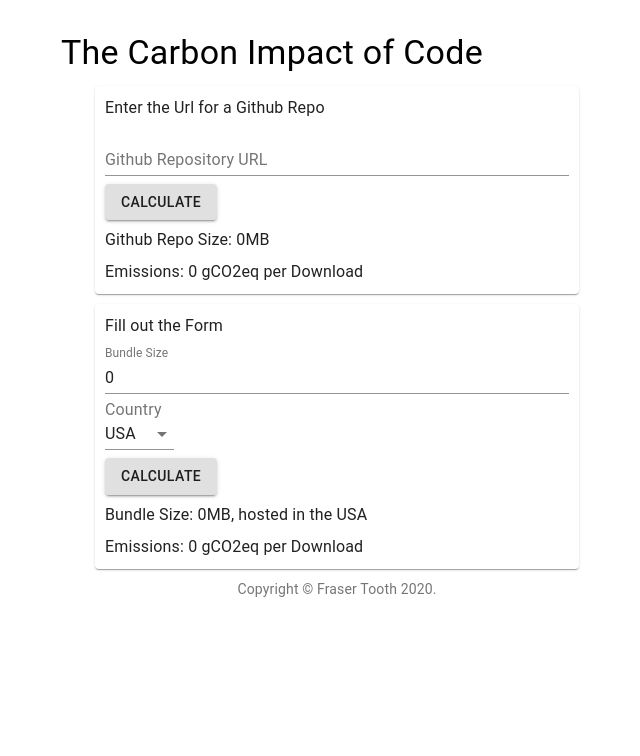
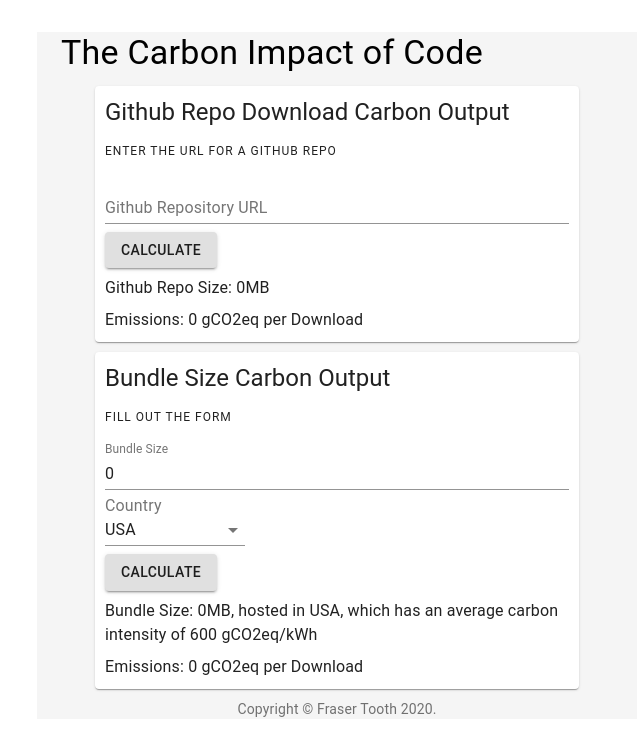
Before and after one commit to FraserTooth/github-carbon-emissions-app, a React (Create React App) app: page / in a window 1280 px wide. Shown: the top 756 px of the page, without its empty margins (303-943 px from the left). Built offline with nearby package versions, Linux system fonts and the light colour scheme.

Commit message:
Reworked Countries Dropdown, added some styles

```diff
--- a/src/App.js
+++ b/src/App.js
@@ -7,6 +7,7 @@ import Container from "@material-ui/core/Container";
 import Typography from "@material-ui/core/Typography";
 import Box from "@material-ui/core/Box";
 import Link from "@material-ui/core/Link";
+import { makeStyles } from "@material-ui/core/styles";
 
 function Copyright() {
   return (
@@ -21,9 +22,16 @@ function Copyright() {
   );
 }
 
+const useStyles = makeStyles(theme => ({
+  app: {
+    backgroundColor: "#f5f5f5"
+  }
+}));
+
 export default function App() {
+  const classes = useStyles();
   return (
-    <Container maxWidth="sm">
+    <Container maxWidth="sm" className={classes.app}>
       <Box my={4}>
         <Typography variant="h4" component="h1" gutterBottom>
           The Carbon Impact of Code
--- a/src/components/BundleCalculator.js
+++ b/src/components/BundleCalculator.js
@@ -17,6 +17,13 @@ const useStyles = makeStyles(theme => ({
     margin: "10px"
   }
 }));
+
+const countryCarbonIntensities = {
+  USA: 600,
+  Japan: 600,
+  "United Kingdom": 250,
+  China: 900
+};
 
 export default () => {
   const [bundleSize, setBundle] = useState(0);
@@ -38,7 +45,10 @@ export default () => {
         <Paper className={classes.paper}>
           <Grid container spacing={1}>
             <Grid item xs={12}>
-              <Typography>Fill out the Form</Typography>
+              <Typography variant="h5">Bundle Size Carbon Output</Typography>
+            </Grid>
+            <Grid item xs={12}>
+              <Typography variant="overline">Fill out the Form</Typography>
             </Grid>
             <Grid item xs={12}>
               <form onSubmit={handleSubmit}>
@@ -60,9 +70,9 @@ export default () => {
                       value={country}
                       onChange={e => setCountry(e.target.value)}
                     >
-                      <option value={"USA"}>USA</option>
-                      <option value={"Japan"}>Japan</option>
-                      <option value={"UK"}>UK</option>
+                      {Object.keys(countryCarbonIntensities).map(country => {
+                        return <option value={country}>{country}</option>;
+                      })}
                     </NativeSelect>
                   </Grid>
                   <Grid item xs={12}>
@@ -75,7 +85,9 @@ export default () => {
             </Grid>
             <Grid item xs={12}>
               <Typography>
-                Bundle Size: {bundleSize}MB, hosted in the {country}
+                Bundle Size: {bundleSize}MB, hosted in {country}, which has an
+                average carbon intensity of {countryCarbonIntensities[country]}{" "}
+                gCO2eq/kWh
               </Typography>
             </Grid>
             <Grid item xs={12}>
--- a/src/components/GitHubCalculator.js
+++ b/src/components/GitHubCalculator.js
@@ -37,7 +37,14 @@ export default () => {
         <Paper className={classes.paper}>
           <Grid container spacing={1}>
             <Grid item xs={12}>
-              <Typography>Enter the Url for a Github Repo</Typography>
+              <Typography variant="h5">
+                Github Repo Download Carbon Output
+              </Typography>
+            </Grid>
+            <Grid item xs={12}>
+              <Typography variant="overline">
+                Enter the Url for a Github Repo
+              </Typography>
             </Grid>
             <Grid item xs={12}>
               <form onSubmit={handleSubmit}>
```
